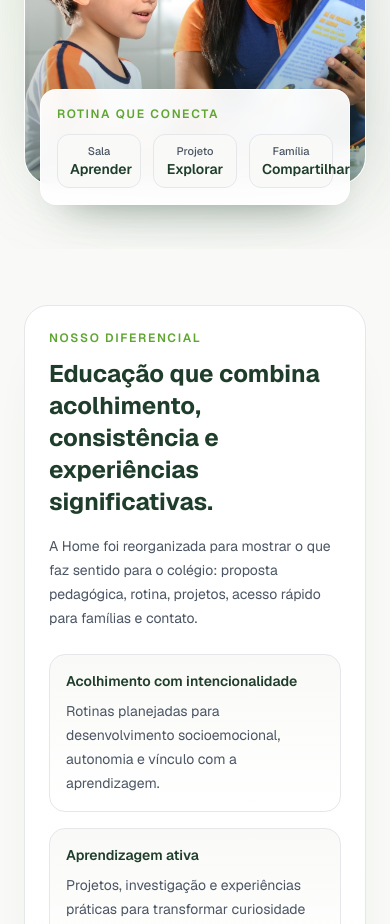
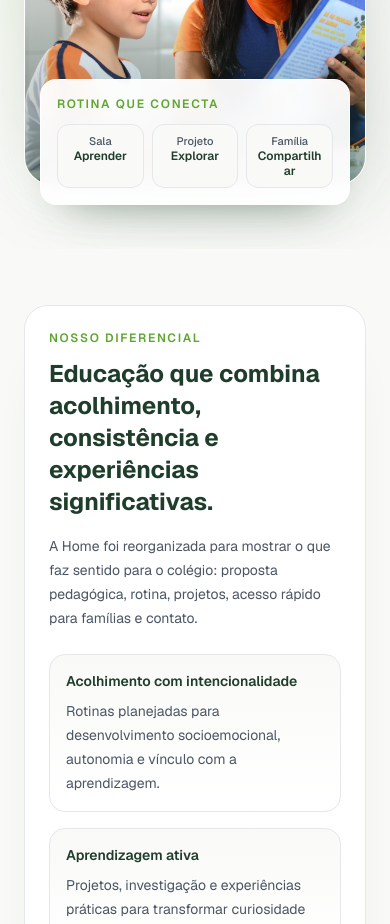
Before and after one commit to DiiasDev/site-colegio-viva, a Next.js app: page / in a window 390 px wide. Shown: the part 1280-2204 px from the top of the page. Built offline with nearby package versions, Linux system fonts and the light colour scheme.

Commit message:
fix: corrigindo responsividade

```diff
--- a/src/components/home/HomeHeroSection.tsx
+++ b/src/components/home/HomeHeroSection.tsx
@@ -91,7 +91,7 @@ export function HomeHeroSection() {
             <p className="text-xs font-semibold uppercase tracking-[0.14em] text-[var(--color-primary-dark)]">
               Rotina que conecta
             </p>
-            <div className="mt-3 grid grid-cols-3 gap-3 text-center">
+            <div className="mt-3 grid grid-cols-3 gap-2 text-center sm:gap-3">
               {[
                 { label: "Sala", valor: "Aprender" },
                 { label: "Projeto", valor: "Explorar" },
@@ -99,12 +99,12 @@ export function HomeHeroSection() {
               ].map((item) => (
                 <div
                   key={item.label}
-                  className="rounded-xl border border-[var(--color-border)] bg-[var(--color-background)] px-3 py-2"
+                  className="min-w-0 rounded-xl border border-[var(--color-border)] bg-[var(--color-background)] px-2 py-2 sm:px-3"
                 >
                   <p className="text-[11px] font-medium text-[var(--color-text-secondary)]">
                     {item.label}
                   </p>
-                  <p className="text-sm font-semibold text-[var(--color-secondary)]">
+                  <p className="break-words text-xs font-semibold leading-tight text-[var(--color-secondary)] sm:text-sm">
                     {item.valor}
                   </p>
                 </div>
```
